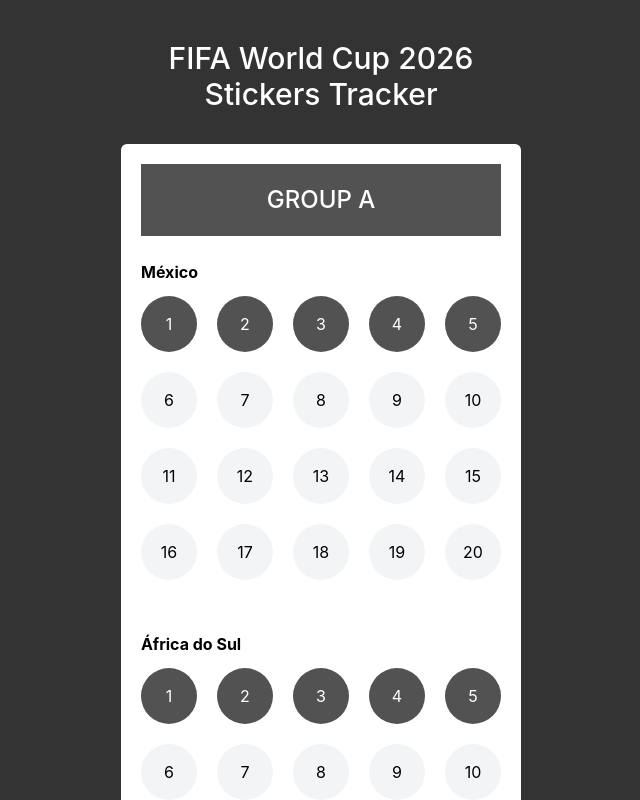
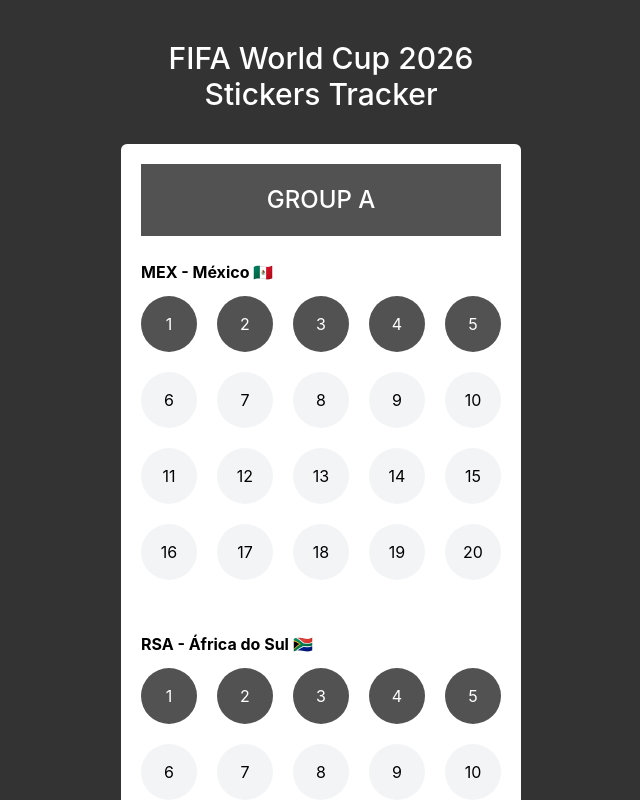
Before and after one commit to caueamaral/react-wc2026-stickers-tracker, a React (Vite) app: page / in a window 1280 px wide. Shown: the top 800 px of the page, without its empty margins (319-959 px from the left). Built offline with nearby package versions, Linux system fonts and the light colour scheme.

Commit message:
feat: add team codes and flags to groups

```diff
--- a/src/components/Groups.tsx
+++ b/src/components/Groups.tsx
@@ -20,7 +20,7 @@
                                 {group.teams.map(team => (
                                     <div key={team.name}>
                                         <div className="font-bold py-3">
-                                            {team.name}
+                                            {team.code} - {team.name} {team.flag}
                                         </div>
                                         <div className="flex flex-col gap-5">
                                             <div className="flex gap-5">
--- a/src/data/groups.ts
+++ b/src/data/groups.ts
@@ -1,6 +1,7 @@
 export type Team = {
     name: string
     code: string
+    flag: string
 }
 
 export type Group = {
@@ -14,19 +15,23 @@
         teams: [
             {
                 name: 'México',
-                code: 'MEX'
+                code: 'MEX',
+                flag: '\u{1F1F2}\u{1F1FD}'
             },
             {
                 name: 'África do Sul',
-                code: 'RSA'
+                code: 'RSA',
+                flag: '\u{1F1FF}\u{1F1E6}'
             },
             {
                 name: 'Coreia do Sul',
-                code: 'KOR'
+                code: 'KOR',
+                flag: '\u{1F1F0}\u{1F1F7}'
             },
             {
                 name: 'República Checa',
-                code: 'CZE'
+                code: 'CZE',
+                flag: '\u{1F1E8}\u{1F1FF}'
             }
         ]
     },
@@ -35,19 +40,23 @@
         teams: [
             {
                 name: 'Canadá',
-                code: 'CAN'
+                code: 'CAN',
+                flag: '\u{1F1E8}\u{1F1E6}'
             },
             {
                 name: 'Bósnia e Herzegovina',
-                code: 'BIH'
+                code: 'BIH',
+                flag: '\u{1F1E7}\u{1F1E6}'
             },
             {
                 name: 'Catar',
-                code: 'QAT'
+                code: 'QAT',
+                flag: '\u{1F1F6}\u{1F1E6}'
             },
             {
                 name: 'Suíça',
-                code: 'SUI'
+                code: 'SUI',
+                flag: '\u{1F1E8}\u{1F1ED}'
             }
         ]
     },
@@ -56,19 +65,23 @@
         teams: [
             {
                 name: 'Brasil',
-                code: 'BRA'
+                code: 'BRA',
+                flag: '\u{1F1E7}\u{1F1F7}'
             },
             {
                 name: 'Marrocos',
-                code: 'MAR'
+                code: 'MAR',
+                flag: '\u{1F1F2}\u{1F1E6}'
             },
             {
                 name: 'Haiti',
-                code: 'HAI'
+                code: 'HAI',
+                flag: '\u{1F1ED}\u{1F1F9}'
             },
             {
                 name: 'Escócia',
-                code: 'SCO'
+                code: 'SCO',
+                flag: '\u{1F3F4}\u{E0067}\u{E0062}\u{E0073}\u{E0063}\u{E0074}\u{E007F}'
             }
         ]
     },
@@ -77,19 +90,23 @@
         teams: [
             {
                 name: 'Estados Unidos',
-                code: 'USA'
+                code: 'USA',
+                flag: '\u{1F1FA}\u{1F1F8}'
             },
             {
                 name: 'Paraguai',
-                code: 'PAR'
+                code: 'PAR',
+                flag: '\u{1F1F5}\u{1F1FE}'
             },
             {
                 name: 'Austrália',
-                code: 'AUS'
+                code: 'AUS',
+                flag: '\u{1F1E6}\u{1F1FA}'
             },
             {
                 name: 'Turquia',
-                code: 'TUR'
+                code: 'TUR',
+                flag: '\u{1F1F9}\u{1F1F7}'
             }
         ]
     },
@@ -98,19 +115,23 @@
         teams: [
             {
                 name: 'Alemanha',
-                code: 'GER'
+                code: 'GER',
+                flag: '\u{1F1E9}\u{1F1EA}'
             },
             {
                 name: 'Curaçao',
-                code: 'CUW'
+                code: 'CUW',
+                flag: '\u{1F1E8}\u{1F1FC}'
             },
             {
                 name: 'Costa do Marfim',
-                code: 'CIV'
+                code: 'CIV',
+                flag: '\u{1F1E8}\u{1F1EE}'
             },
             {
                 name: 'Equador',
-                code: 'ECU'
+                code: 'ECU',
+                flag: '\u{1F1EA}\u{1F1E8}'
             }
         ]
     },
@@ -118,20 +139,24 @@
         letter: 'F',
         teams: [
             {
-                name: 'Países Baixos',
-                code: 'NED'
+                name: 'Holanda',
+                code: 'NED',
+                flag: '\u{1F1F3}\u{1F1F1}'
             },
             {
                 name: 'Japão',
-                code: 'JPN'
+                code: 'JPN',
+                flag: '\u{1F1EF}\u{1F1F5}'
             },
             {
                 name: 'Suécia',
-                code: 'SWE'
+                code: 'SWE',
+                flag: '\u{1F1F8}\u{1F1EA}'
             },
             {
                 name: 'Tunísia',
-                code: 'TUN'
+                code: 'TUN',
+                flag: '\u{1F1F9}\u{1F1F3}'
             }
         ]
     },
@@ -140,19 +165,23 @@
         teams: [
             {
                 name: 'Bélgica',
-                code: 'BEL'
+                code: 'BEL',
+                flag: '\u{1F1E7}\u{1F1EA}'
             },
             {
                 name: 'Egito',
-                code: 'EGY'
+                code: 'EGY',
+                flag: '\u{1F1EA}\u{1F1EC}'
             },
             {
                 name: 'Irã',
-                code: 'IRN'
+                code: 'IRN',
+                flag: '\u{1F1EE}\u{1F1F7}'
             },
             {
                 name: 'Nova Zelândia',
-                code: 'NZL'
+                code: 'NZL',
+                flag: '\u{1F1F3}\u{1F1FF}'
             }
         ]
     },
@@ -161,19 +190,23 @@
         teams: [
             {
                 name: 'Espanha',
-                code: 'ESP'
+                code: 'ESP',
+                flag: '\u{1F1EA}\u{1F1F8}'
             },
             {
                 name: 'Cabo Verde',
-                code: 'CPV'
+                code: 'CPV',
+                flag: '\u{1F1E8}\u{1F1FB}'
             },
             {
                 name: 'Arábia Saudita',
-                code: 'KSA'
+                code: 'KSA',
+                flag: '\u{1F1F8}\u{1F1E6}'
             },
             {
                 name: 'Uruguai',
-                code: 'URU'
+                code: 'URU',
+                flag: '\u{1F1FA}\u{1F1FE}'
             }
         ]
     },
@@ -182,19 +215,23 @@
         teams: [
             {
                 name: 'França',
-                code: 'FRA'
+                code: 'FRA',
+                flag: '\u{1F1EB}\u{1F1F7}'
             },
             {
                 name: 'Senegal',
-                code: 'SEN'
+                code: 'SEN',
+                flag: '\u{1F1F8}\u{1F1F3}'
             },
             {
                 name: 'Iraque',
-                code: 'IRQ'
+                code: 'IRQ',
+                flag: '\u{1F1EE}\u{1F1F6}'
             },
             {
                 name: 'Noruega',
-                code: 'NOR'
+                code: 'NOR',
+                flag: '\u{1F1F3}\u{1F1F4}'
             }
         ]
     },
@@ -203,19 +240,23 @@
         teams: [
             {
                 name: 'Argentina',
-                code: 'ARG'
+                code: 'ARG',
+                flag: '\u{1F1E6}\u{1F1F7}'
             },
             {
                 name: 'Argélia',
-                code: 'ALG'
+                code: 'ALG',
+                flag: '\u{1F1E9}\u{1F1FF}'
             },
             {
                 name: 'Áustria',
-                code: 'AUT'
+                code: 'AUT',
+                flag: '\u{1F1E6}\u{1F1F9}'
             },
             {
                 name: 'Jordânia',
-                code: 'JOR'
+                code: 'JOR',
+                flag: '\u{1F1EF}\u{1F1F4}'
             }
         ]
     },
@@ -224,19 +265,23 @@
         teams: [
             {
                 name: 'Portugal',
-                code: 'POR'
+                code: 'POR',
+                flag: '\u{1F1F5}\u{1F1F9}'
             },
             {
                 name: 'RD Congo',
-                code: 'COD'
+                code: 'COD',
+                flag: '\u{1F1E8}\u{1F1E9}'
             },
             {
                 name: 'Uzbequistão',
-                code: 'UZB'
+                code: 'UZB',
+                flag: '\u{1F1FA}\u{1F1FF}'
             },
             {
                 name: 'Colômbia',
-                code: 'COL'
+                code: 'COL',
+                flag: '\u{1F1E8}\u{1F1F4}'
             }
         ]
     },
@@ -245,19 +290,23 @@
         teams: [
             {
                 name: 'Inglaterra',
-                code: 'ENG'
+                code: 'ENG',
+                flag: '\u{1F3F4}\u{E0067}\u{E0062}\u{E0065}\u{E006E}\u{E0067}\u{E007F}'
             },
             {
                 name: 'Croácia',
-                code: 'CRO'
+                code: 'CRO',
+                flag: '\u{1F1ED}\u{1F1F7}'
             },
             {
                 name: 'Gana',
-                code: 'GHA'
+                code: 'GHA',
+                flag: '\u{1F1EC}\u{1F1ED}'
             },
             {
                 name: 'Panamá',
-                code: 'PAN'
+                code: 'PAN',
+                flag: '\u{1F1F5}\u{1F1E6}'
             }
         ]
     }
```
